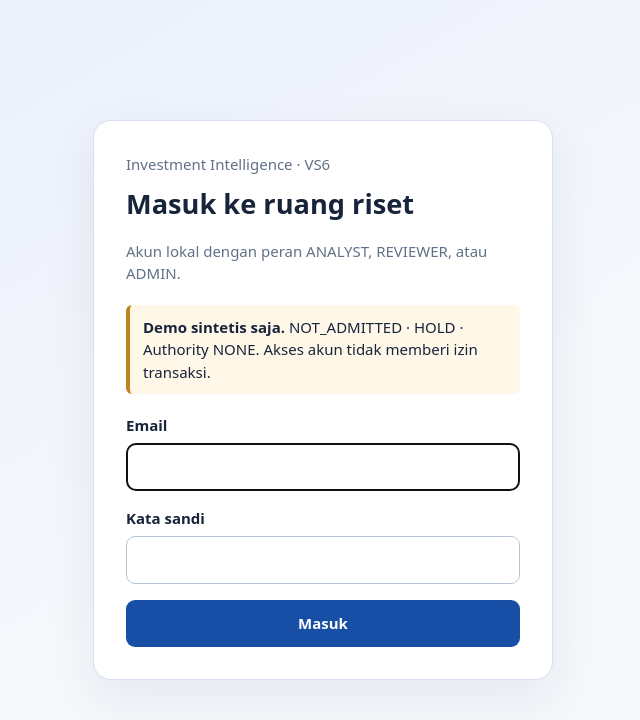
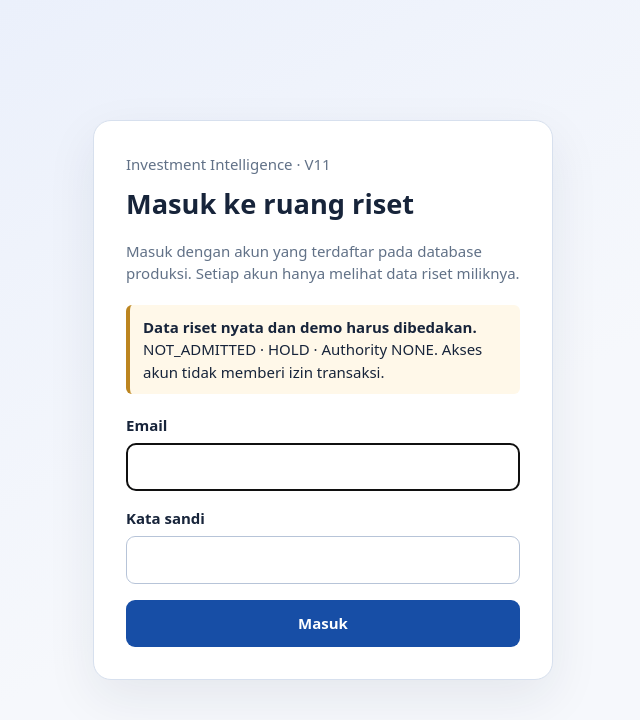
Before and after one commit to fajarnurmanto-source/investment-intelligence, a Laravel app: page /ii/login in a window 1280 px wide. Shown: the top 720 px of the page, without its empty margins (317-957 px from the left). Run offline with Laravel 12, Linux system fonts and the light colour scheme.

Commit message:
fix(ii-v11): align login version and separate account-scoped data from demos

```diff
--- a/laravel_app/resources/views/ii/login.blade.php
+++ b/laravel_app/resources/views/ii/login.blade.php
@@ -18,10 +18,10 @@
 </head>
 <body>
 <main>
-    <div class="muted">Investment Intelligence · VS6</div>
+    <div class="muted">Investment Intelligence · V11</div>
     <h1>Masuk ke ruang riset</h1>
-    <p class="muted">Akun lokal dengan peran ANALYST, REVIEWER, atau ADMIN.</p>
-    <div class="notice"><strong>Demo sintetis saja.</strong> NOT_ADMITTED · HOLD · Authority NONE.
+    <p class="muted">Masuk dengan akun yang terdaftar pada database produksi. Setiap akun hanya melihat data riset miliknya.</p>
+    <div class="notice"><strong>Data riset nyata dan demo harus dibedakan.</strong> NOT_ADMITTED · HOLD · Authority NONE.
         Akses akun tidak memberi izin transaksi.</div>
     <form method="POST" action="{{ route('ii.login.submit') }}">
         @csrf
```
